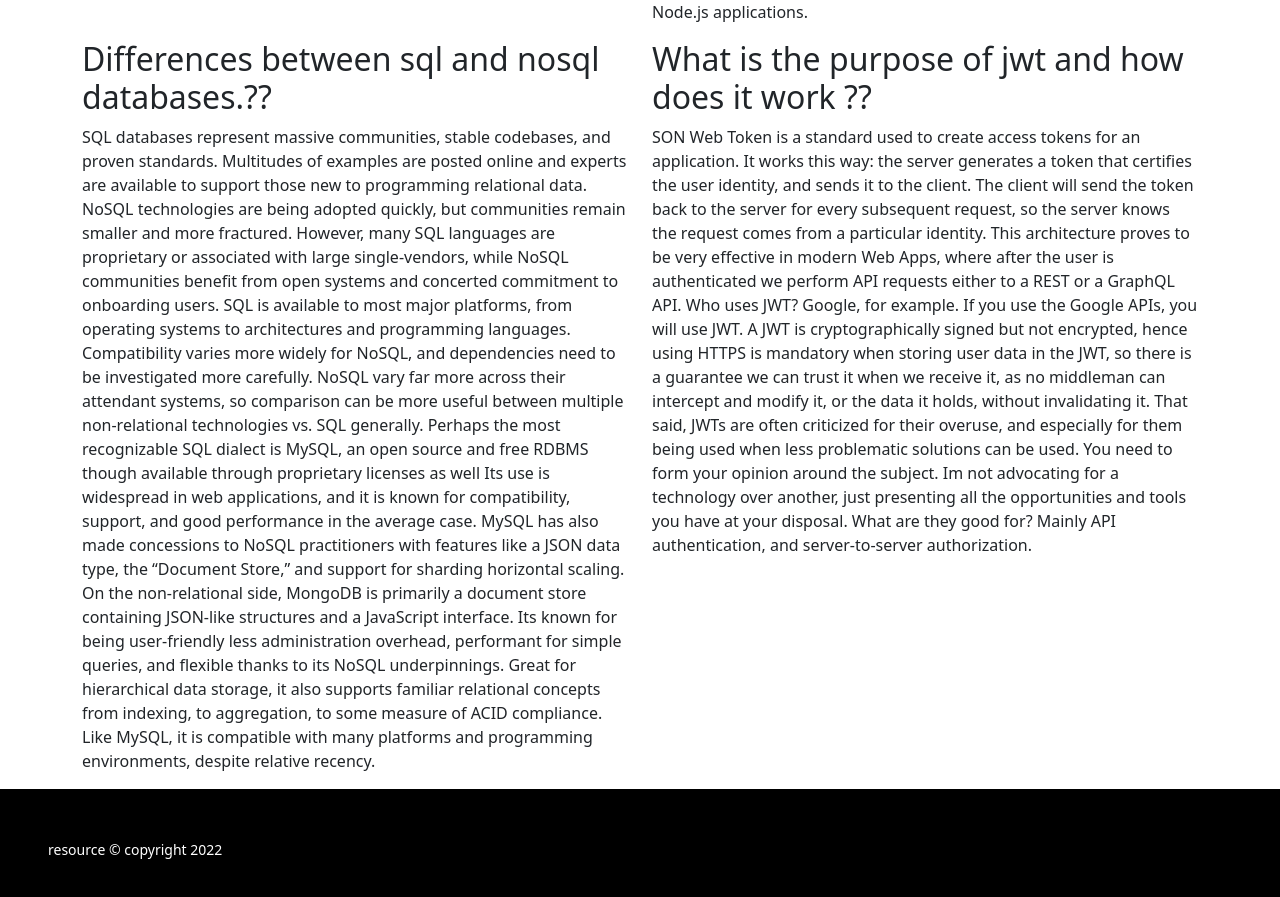
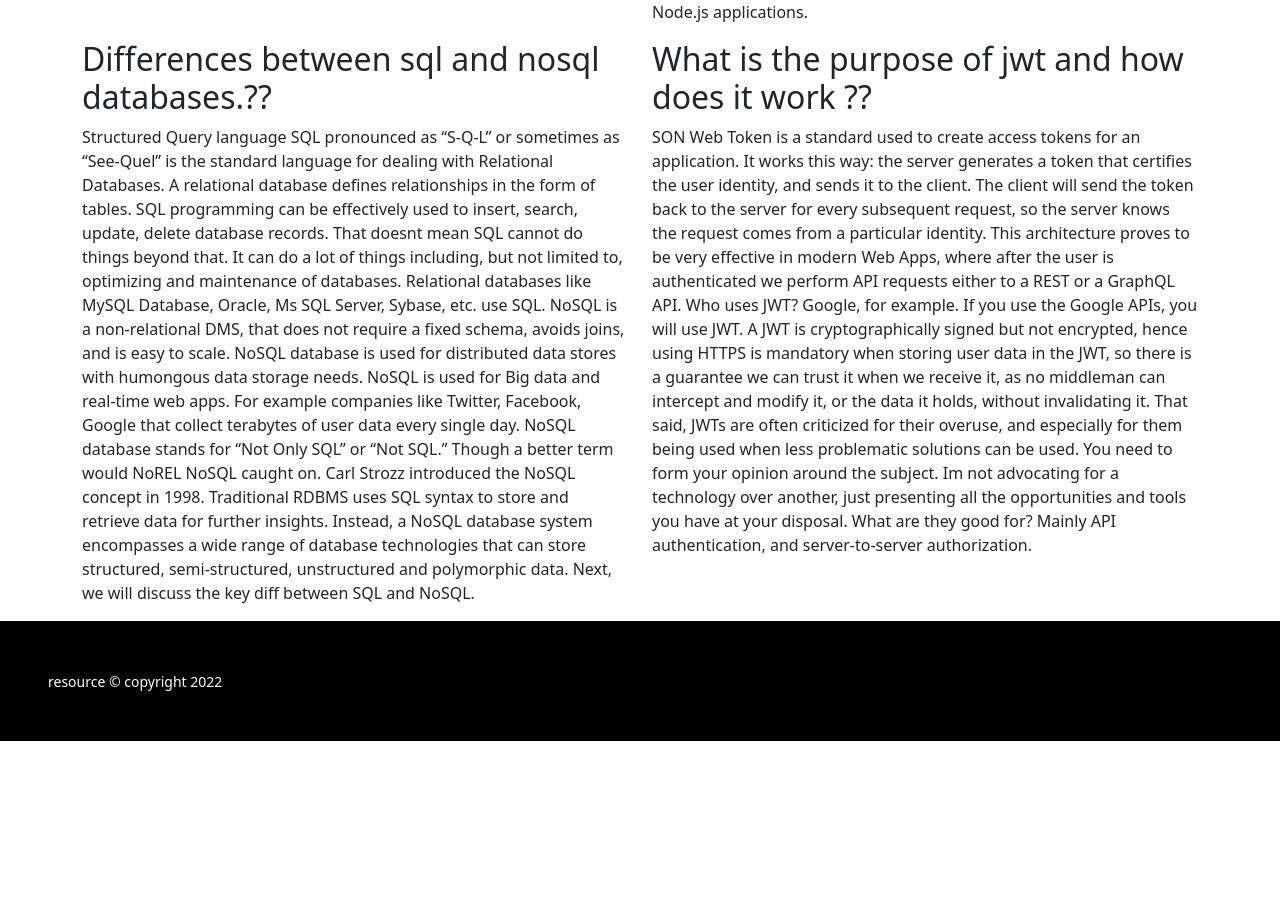
Before and after one commit to Asrafuddinbasir55/assignment-elevent, a React (Create React App) app: page /blog in a window 1280 px wide. Shown: the part 429-1326 px from the top of the page. After the commit the page ends 1170 px from the top, so only its background shows below. Built offline with nearby package versions, Linux system fonts and the light colour scheme; no server answers.

Commit message:
three commit

```diff
--- a/src/components/Blog/Blog.js
+++ b/src/components/Blog/Blog.js
@@ -39,33 +39,26 @@ const Blog = () => {
                     <Col md="6">
                     <h2> Differences between sql and nosql databases.??</h2>
                     <p>
-                        SQL databases represent massive communities, stable codebases, and
-                        proven standards. Multitudes of examples are posted online and experts
-                        are available to support those new to programming relational data. NoSQL
-                        technologies are being adopted quickly, but communities remain smaller
-                        and more fractured. However, many SQL languages are proprietary or
-                        associated with large single-vendors, while NoSQL communities benefit
-                        from open systems and concerted commitment to onboarding users. SQL is
-                        available to most major platforms, from operating systems to
-                        architectures and programming languages. Compatibility varies more
-                        widely for NoSQL, and dependencies need to be investigated more
-                        carefully. NoSQL vary far more across their attendant systems, so
-                        comparison can be more useful between multiple non-relational
-                        technologies vs. SQL generally. Perhaps the most recognizable SQL
-                        dialect is MySQL, an open source and free RDBMS though available through
-                        proprietary licenses as well Its use is widespread in web applications,
-                        and it is known for compatibility, support, and good performance in the
-                        average case. MySQL has also made concessions to NoSQL practitioners
-                        with features like a JSON data type, the “Document Store,” and support
-                        for sharding horizontal scaling. On the non-relational side, MongoDB is
-                        primarily a document store containing JSON-like structures and a
-                        JavaScript interface. Its known for being user-friendly less
-                        administration overhead, performant for simple queries, and flexible
-                        thanks to its NoSQL underpinnings. Great for hierarchical data storage,
-                        it also supports familiar relational concepts from indexing, to
-                        aggregation, to some measure of ACID compliance. Like MySQL, it is
-                        compatible with many platforms and programming environments, despite
-                        relative recency.
+                    Structured Query language SQL pronounced as “S-Q-L” or sometimes as
+        “See-Quel” is the standard language for dealing with Relational
+        Databases. A relational database defines relationships in the form of
+        tables. SQL programming can be effectively used to insert, search,
+        update, delete database records. That doesnt mean SQL cannot do things
+        beyond that. It can do a lot of things including, but not limited to,
+        optimizing and maintenance of databases. Relational databases like MySQL
+        Database, Oracle, Ms SQL Server, Sybase, etc. use SQL. NoSQL is a
+        non-relational DMS, that does not require a fixed schema, avoids joins,
+        and is easy to scale. NoSQL database is used for distributed data stores
+        with humongous data storage needs. NoSQL is used for Big data and
+        real-time web apps. For example companies like Twitter, Facebook, Google
+        that collect terabytes of user data every single day. NoSQL database
+        stands for “Not Only SQL” or “Not SQL.” Though a better term would NoREL
+        NoSQL caught on. Carl Strozz introduced the NoSQL concept in 1998.
+        Traditional RDBMS uses SQL syntax to store and retrieve data for further
+        insights. Instead, a NoSQL database system encompasses a wide range of
+        database technologies that can store structured, semi-structured,
+        unstructured and polymorphic data. Next, we will discuss the key diff
+        between SQL and NoSQL.
                     </p>
                     </Col>
                     <Col md="6">
```
